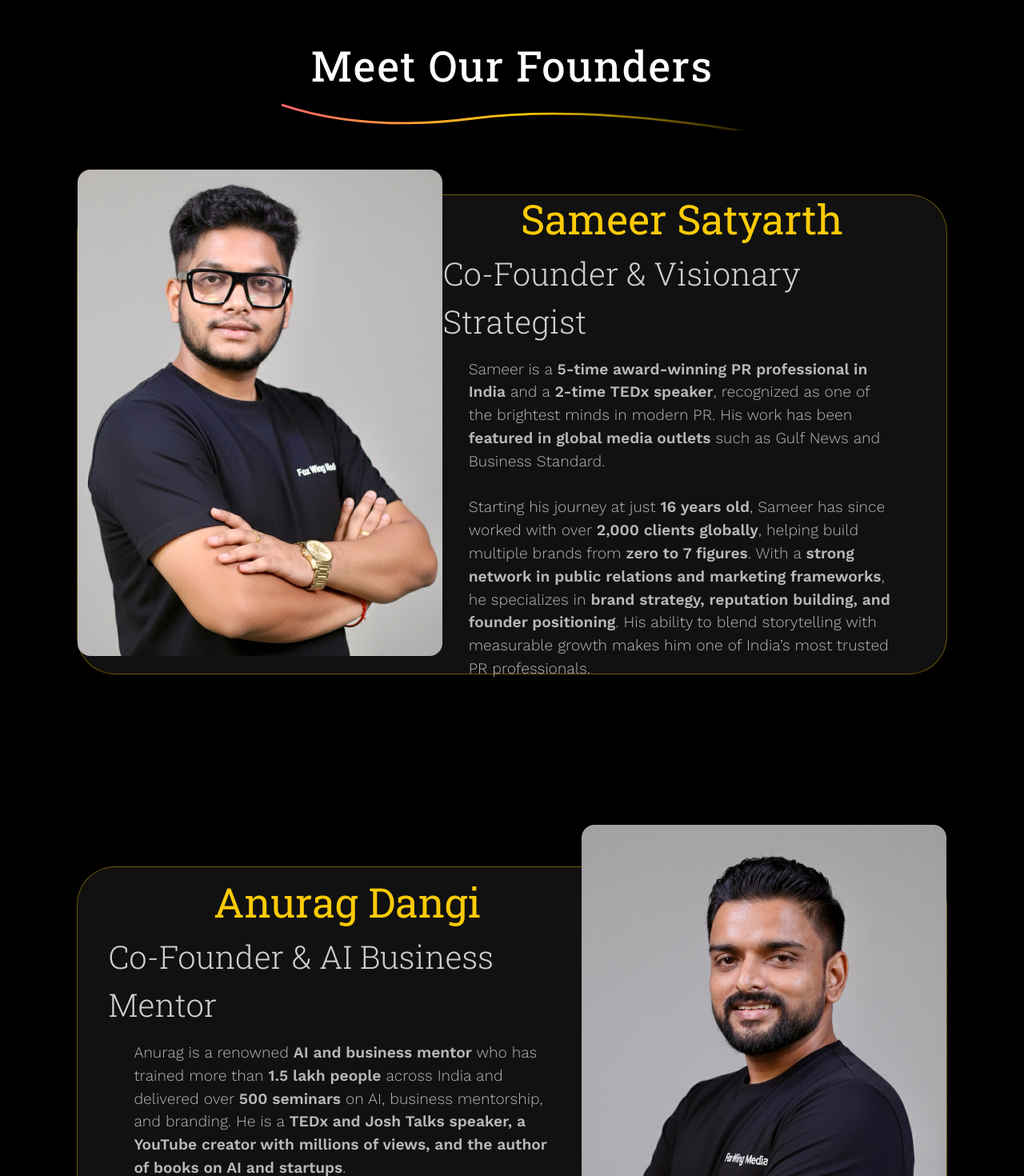
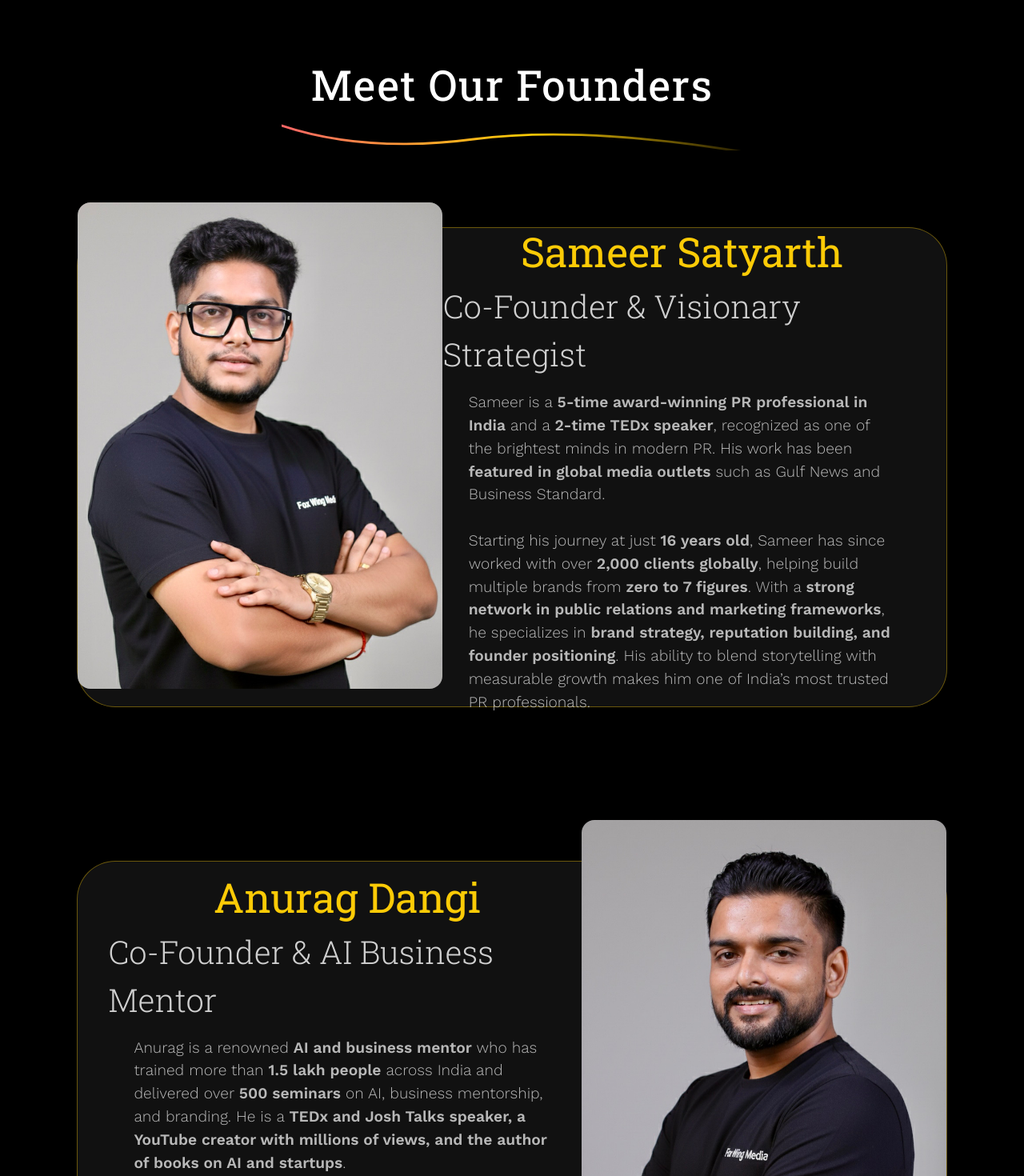
Before and after one commit to Anish-649/Fox-Wing, a React (Vite) app: page / in a window 1280 px wide. Shown: the part 4420-5890 px from the top of the page at 80% size. Built offline with nearby package versions, Linux system fonts and the light colour scheme; a web font is replaced by a local one.

Commit message:
gap setting

```diff
--- a/src/components/fifthPage/fifthPage.css
+++ b/src/components/fifthPage/fifthPage.css
@@ -10,8 +10,8 @@
 .founder-Header{
     text-align: center;
     font-size: 3.3rem;
-    margin-top: 5rem;
-    margin-bottom: 0.2rem;
+    margin-top: 6.5rem;
+    margin-bottom: 0.3rem;
 
     font-weight: 450;
     letter-spacing: 0.1rem;
@@ -70,7 +70,7 @@ justify-content: center;
     opacity:0.7;
 }
 .cofounder-two{
-    margin-top: 15rem;;
+    margin-top: 12rem;;
 }
 .cofounder-Img2{
     position: absolute;
--- a/src/components/fifthPage/founderCurveline/founderCurveline.css
+++ b/src/components/fifthPage/founderCurveline/founderCurveline.css
@@ -1,6 +1,6 @@
 
 .gradientLine1{
-  margin-bottom: 5rem;
+  margin-bottom: 6rem;
     width:45%;
 
 
```
